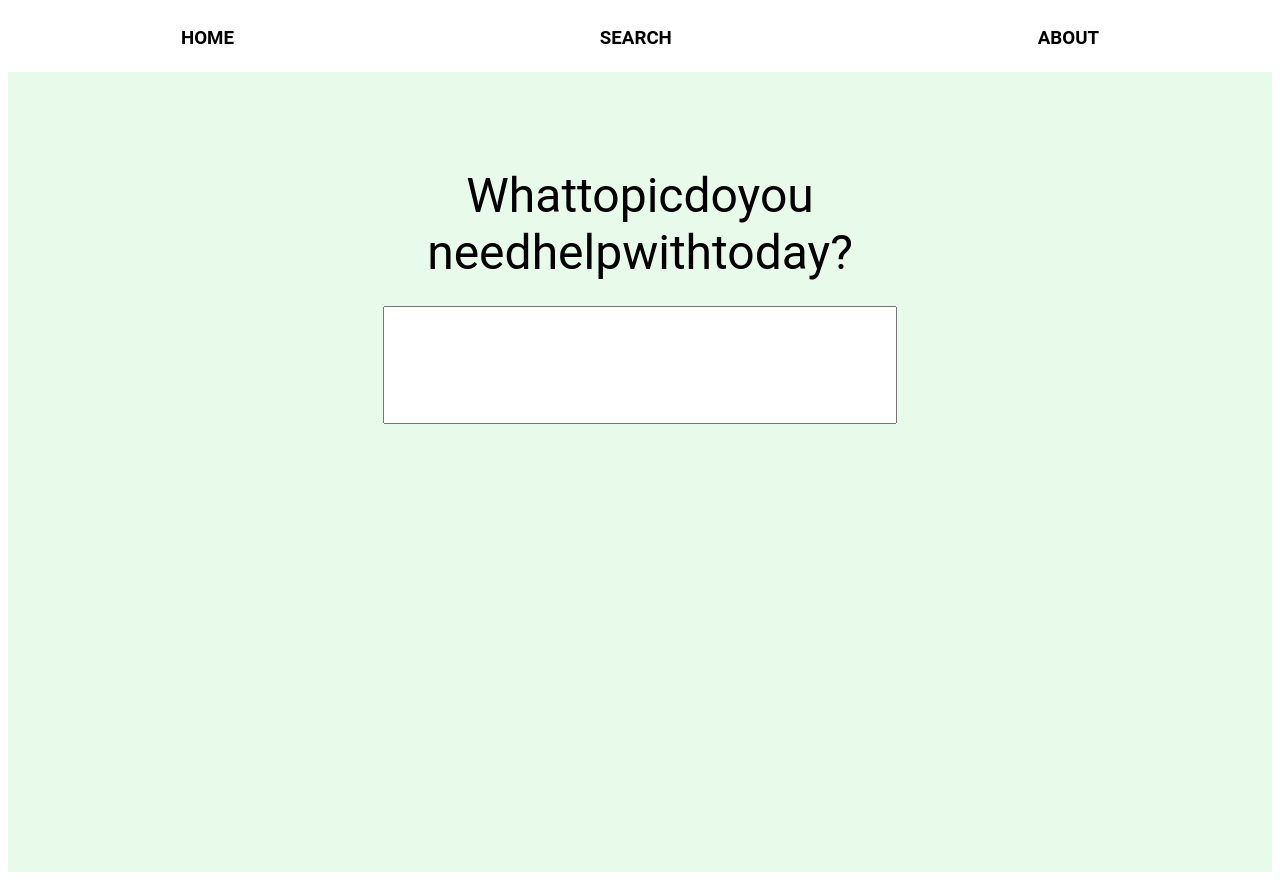
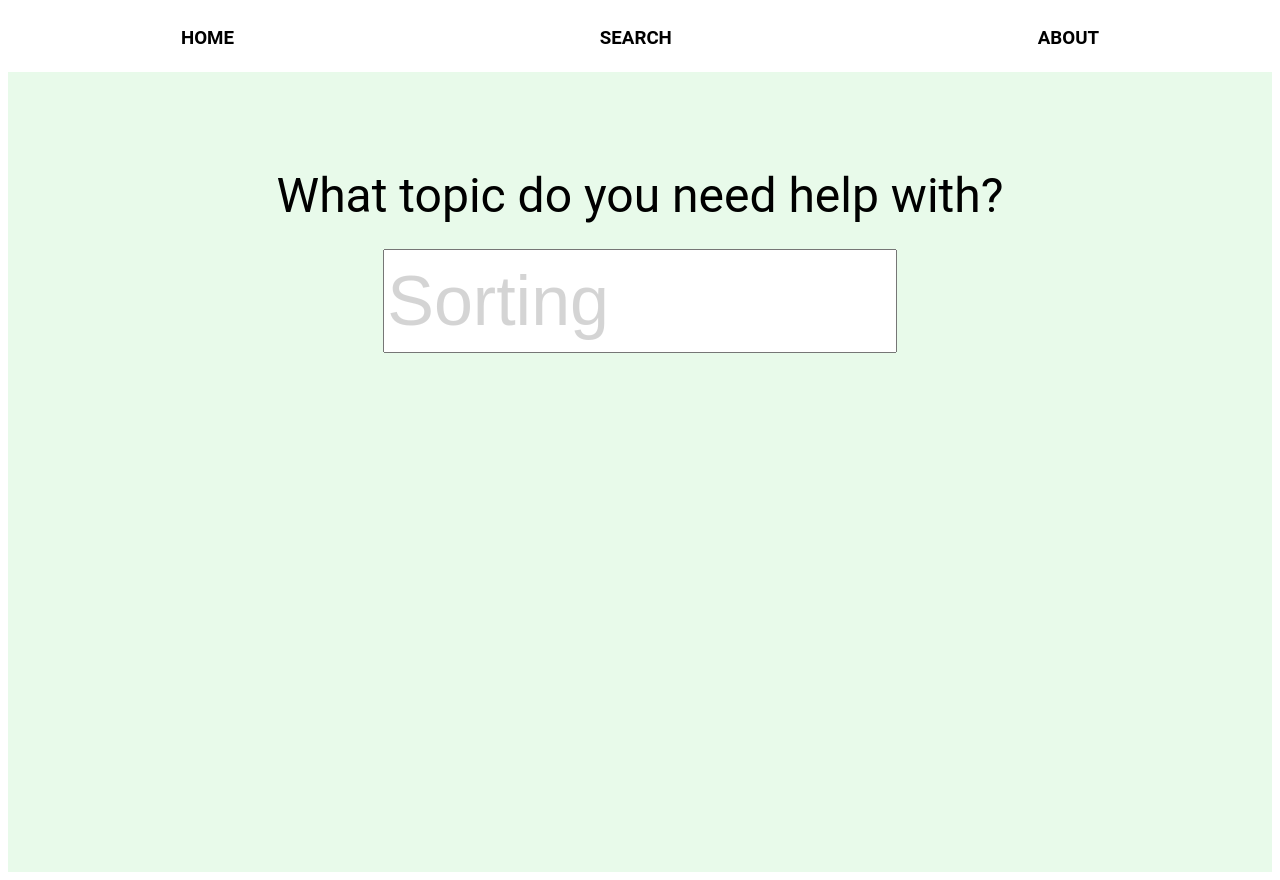
Before and after one commit to sazfar26/DSA-Compendium, a React (Create React App) app in the folder dsa-compendium/: page /search in a window 1280 px wide. Built offline with nearby package versions, Linux system fonts and the light colour scheme.

Commit message:
Completed Search Bar
The text above the search bar is correctly animated, and the placeholder shuffles through suggestions. Need to revise the shuffling so that it constantly shuffles and doesn't stop after getting to the length of the array

```diff
--- a/dsa-compendium/src/pages/Search.css
+++ b/dsa-compendium/src/pages/Search.css
@@ -17,8 +17,42 @@
 .searchbar {
     display: flex;
     justify-content: center;
-    height: 200px;
-    font-size: 40px;
+    height: 150px;
+    font-size: 70px;
     margin-top: 25px;
     width: 40%;
 }
+
+.searchbar::placeholder {
+    opacity: 0.3;
+    animation: fadeOut 500ms;
+}
+
+.disappear {
+    animation-name: fadeAway;
+    animation-duration: 500ms;
+}
+
+.reappear {
+    animation-name: fadeIn;
+    animation-duration: 20ms;
+}
+
+@keyframes fadeAway {
+    from {
+        opacity: .3;
+    }
+    to {
+        opacity: 0;
+    }
+
+}
+
+@keyframes fadeIn {
+    from {
+        opacity: 0;
+    }
+    to {
+        opacity: .3;
+    }
+}
--- a/dsa-compendium/src/pages/Search.js
+++ b/dsa-compendium/src/pages/Search.js
@@ -6,16 +6,35 @@ import "./Search.css";
 
 function Search() {
 
+    //this will render the the text above the search bar, as well as pick a random suggestion topic from the array
+    let searchBar = document.querySelector(".searchbar");
     const renderText = (element) => {
         let searchTitleDiv = document.getElementById("searchTitle");
-        let searchTitleText = searchTitleDiv.innerText;
-        searchTitleDiv.innerText = "";
+        let searchTitleText = searchTitleDiv.textContent;
+        searchTitleDiv.textContent = "";
+
+        //generates the text above the search bar
         for (let i = 0; i < searchTitleText.length; i++) {
             setTimeout(() => {
-                searchTitleDiv.innerText += searchTitleText.charAt(i);
-            }, 50);
+                searchTitleDiv.textContent += searchTitleText.charAt(i);
+            }, 45 * i);
+        }
+
+        //TODO: Add actual list of topics, based on this semester's 2214 curriculum
+        //also, try to revise this so it keeps cycling through the topics even after picking each one once
+        const topics = ["Arrays", "Linked Lists", "Stacks", "Queues", "Trees", "Graphs", "Hash Tables", "Sorting", "Searching"];
+        let searchBar = document.querySelector(".searchbar");
+        let randomIndex = Math.floor(Math.random() * topics.length);
+        searchBar.placeholder = topics[randomIndex];
+        for (let j = 0; j < topics.length; j++) {
+            let randomIndex = Math.floor(Math.random() * topics.length);
+            setTimeout(() => {
+
+                searchBar.placeholder = topics[randomIndex];
+            }, 2600 * j);
         }
     }
+
 
     useEffect(() => {
         document.title= "Search";
@@ -24,8 +43,8 @@ function Search() {
 
     return (
         <div className="search">
-        <div id="searchTitle"><h1>What topic do you <br /> need help with today?</h1></div>
-        <input type="text" className="searchbar"></input>
+        <div id="searchTitle"><h1>What topic do you <br /> need help with?</h1></div>
+        <input type="text" className="searchbar" placeholder="Stacks"></input>
         <div style={{height: "800px"}}></div>
         </div>
     )
```
